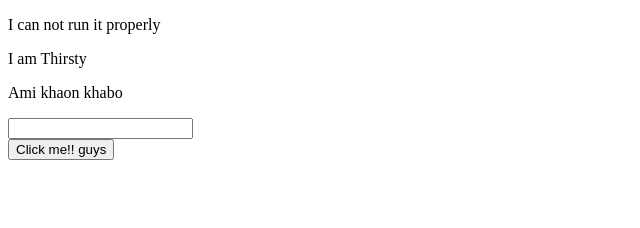
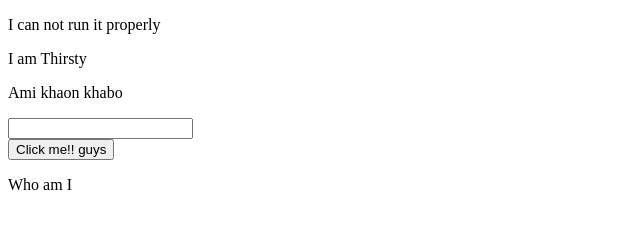
Before and after one commit to Rittik1111/3rd-website, a plain HTML site: page index.html in a window 1280 px wide. Shown: the full height of the page, 0-640 px from the left. Drawn offline with Linux system fonts and the light colour scheme.

Commit message:
this-brance

```diff
--- a/index.html
+++ b/index.html
@@ -12,5 +12,6 @@
     <input type = "text">
     <br>
     <button> Click me!! guys</button>
+    <p>Who am I</p>
 </body>
 </html>
```
